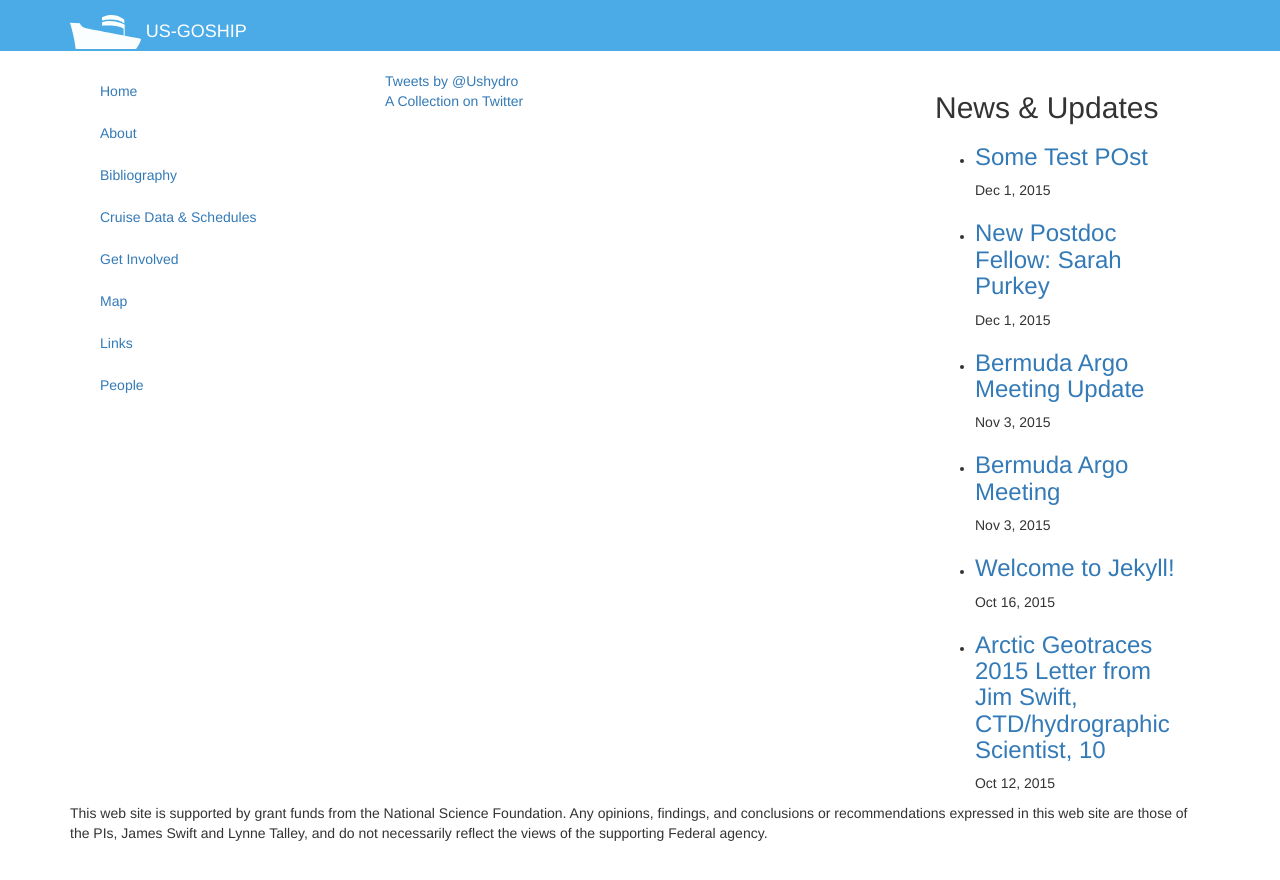
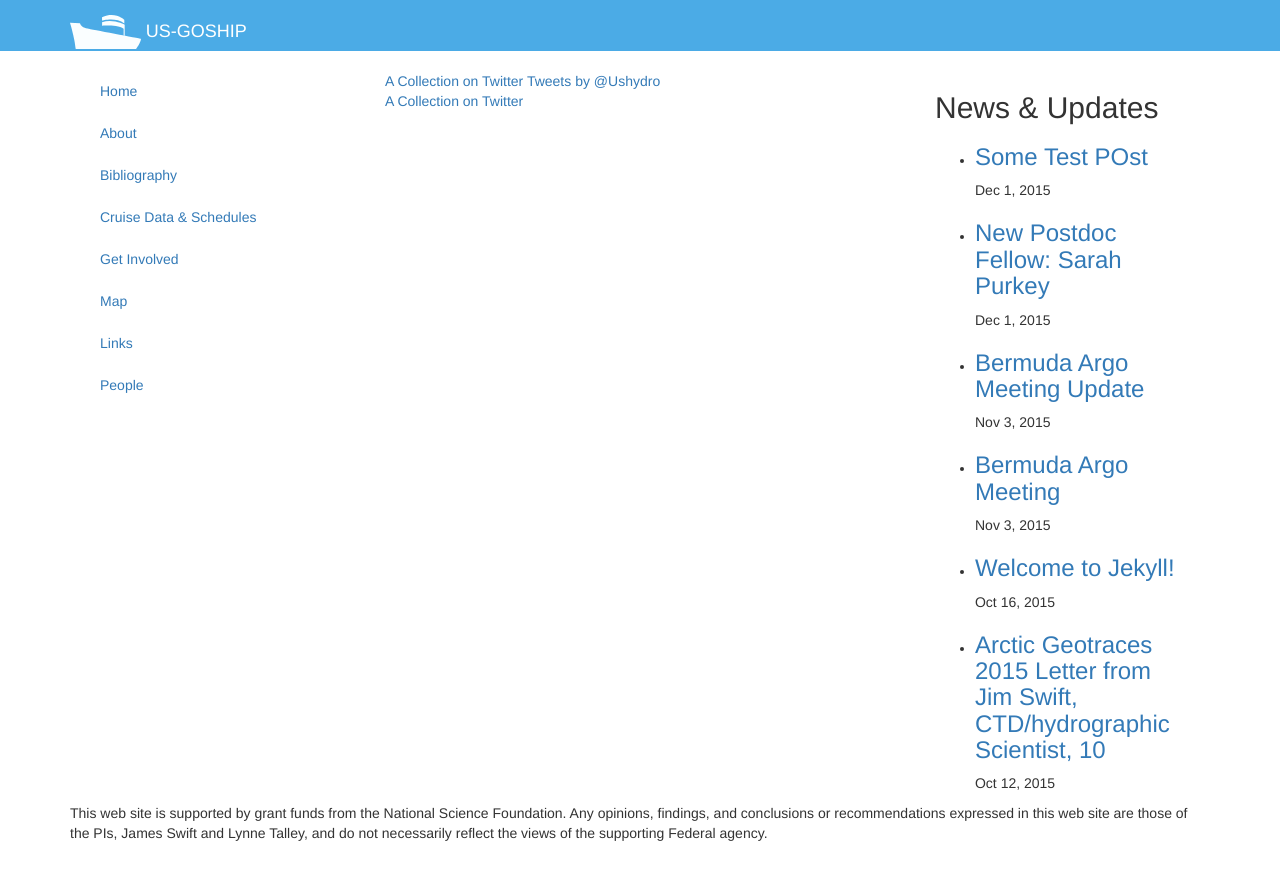
Before and after one commit to cberys/us-goship, a Jekyll site: the page built from index.html, in a window 1280 px wide. Shown: the top 880 px of the page. Built offline with Jekyll 4.4.1, drawn with Linux system fonts in a browser that asks for light colours; nearby versions of some CDN libraries; comment, search, counter and statistics services are not loaded.

Commit message:
Update index.html

```diff
--- a/index.html
+++ b/index.html
@@ -2,12 +2,14 @@
 layout: default
 ---
 <div class='col-md-8'>
+<a class="twitter-grid" href="https://twitter.com/_/timelines/672139854646403072">A Collection on Twitter</a>
+<script async src="https://platform.twitter.com/widgets.js"></script>
 
   <a class="twitter-timeline" href="https://twitter.com/Ushydro" data-widget-id="657312203238862848">Tweets by @Ushydro</a> <script>!function(d,s,id){var js,fjs=d.getElementsByTagName(s)[0],p=/^http:/.test(d.location)?'http':'https';if(!d.getElementById(id)){js=d.createElement(s);js.id=id;js.src=p+"://platform.twitter.com/widgets.js";fjs.parentNode.insertBefore(js,fjs);}}(document,"script","twitter-wjs");</script>
   <div class="home">
     <a class="twitter-grid"
        data-limit="5"
-      href="https://twitter.com/_/timelines/657313292998742016">A
+      href="https://twitter.com/_/timelines/672139854646403072">A
       Collection on Twitter</a>
     <script async src="https://platform.twitter.com/widgets.js"></script>
   </div>
```
